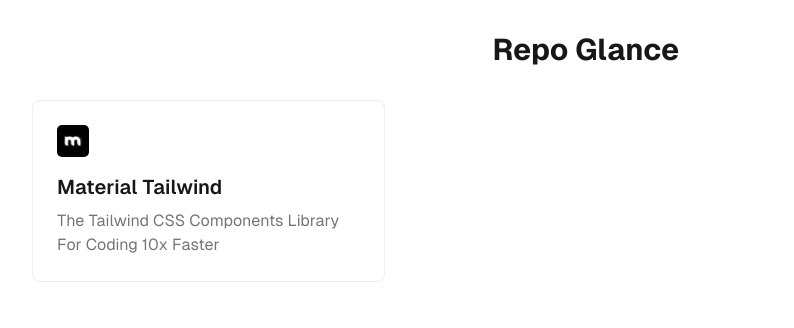
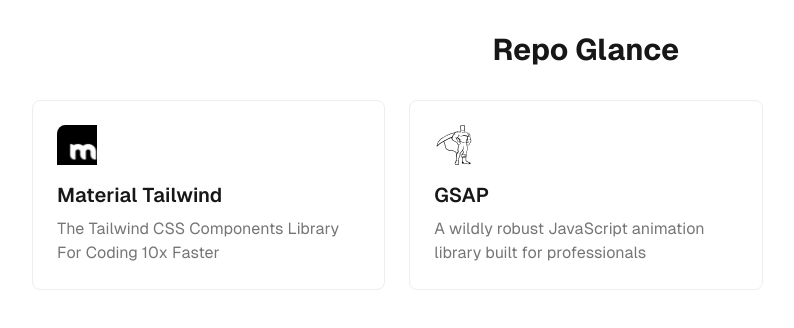
Before and after one commit to Bkyaro/repo-glance, a Next.js app: page / in a window 1280 px wide. Shown: the top 328 px of the page, without its empty margins (54-848 px from the left). Built offline with nearby package versions, Linux system fonts and the light colour scheme.

Commit message:
feat: add gsap demo, add simple-icons

```diff
--- /dev/null
+++ b/src/app/demos/gsap/page.tsx
@@ -0,0 +1,3 @@
+export default function GSAPDemo() {
+	return <div>GSAPDemo</div>;
+}
--- a/src/app/page.tsx
+++ b/src/app/page.tsx
@@ -1,5 +1,5 @@
 import DemoCard from "./components/DemoCard";
-import { MaterialTailwindLogo } from "@/assets/logo";
+import { MaterialTailwindLogo, GSAPLogo } from "@/assets/logo";
 
 const demos = [
 	{
@@ -8,6 +8,13 @@
 			"The Tailwind CSS Components Library For Coding 10x Faster",
 		path: "/demos/material-tailwind",
 		icon: <MaterialTailwindLogo />,
+	},
+	{
+		title: "GSAP",
+		description:
+			"A wildly robust JavaScript animation library built for professionals",
+		path: "/demos/gsap",
+		icon: <GSAPLogo />,
 	},
 ];
 
--- /dev/null
+++ b/src/assets/logo/gsap.tsx
@@ -0,0 +1,15 @@
+import { siGreensock } from "simple-icons";
+
+export const GSAPLogo = () => {
+	return (
+		<svg
+			role="img"
+			className="w-10 h-10"
+			viewBox="0 0 24 24"
+			xmlns="http://www.w3.org/2000/svg"
+			fill={siGreensock.hex}
+		>
+			<path d={siGreensock.path} />
+		</svg>
+	);
+};
--- a/src/assets/logo/index.tsx
+++ b/src/assets/logo/index.tsx
@@ -1,3 +1,2 @@
-import { Logo as MaterialTailwindLogo } from "./material-tailwind";
-
-export { MaterialTailwindLogo };
+export { MaterialTailwindLogo } from "./material-tailwind";
+export { GSAPLogo } from "./gsap";
--- a/src/assets/logo/material-tailwind.tsx
+++ b/src/assets/logo/material-tailwind.tsx
@@ -1,11 +1,11 @@
-export function Logo() {
+export function MaterialTailwindLogo() {
 	return (
 		<svg
 			xmlns="http://www.w3.org/2000/svg"
 			xmlnsXlink="http://www.w3.org/1999/xlink"
-			width="32"
-			height="32"
-			viewBox="0 0 32 32"
+			role="img"
+			className="w-10 h-10"
+			viewBox="0 0 24 24"
 			fill="none"
 		>
 			<rect width="32" height="32" rx="5" fill="black" />
```
Also changed, not shown: package.json (+4 -3 lines), 2 other files (tests, documents, lock files or other folders).
